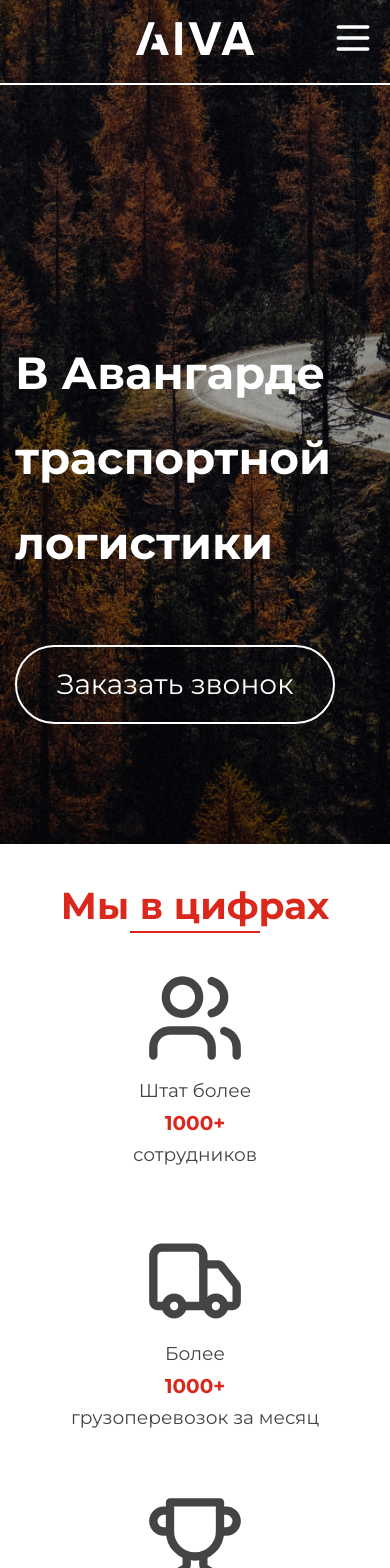
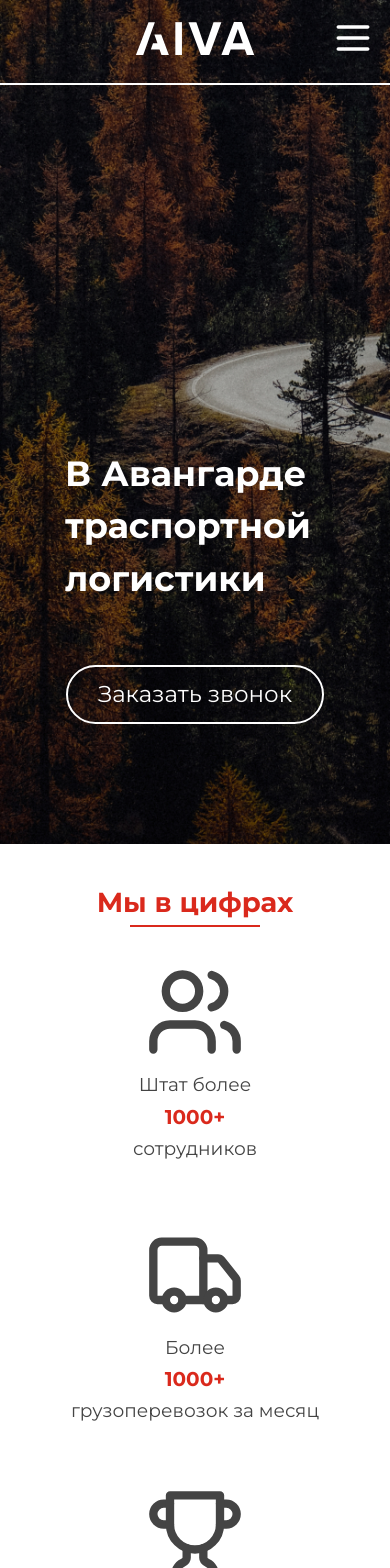
Before and after one commit to Arsaide/aiva, a Next.js app: page / in a window 390 px wide. Shown: the top 1568 px of the page. Built offline with nearby package versions, Linux system fonts and the light colour scheme.

Commit message:
- updated more styles

```diff
--- a/src/components/layout/ui/buttons/large-button/LargeButton.module.scss
+++ b/src/components/layout/ui/buttons/large-button/LargeButton.module.scss
@@ -1,11 +1,10 @@
 .btn {
   color: var(--white-text);
   border: 2px solid var(--white-text);
-  padding: 25px clamp(40px, 4.3vw, 75px);
-  font-size: clamp(28px, 2vw, 37.5px);
+  padding: clamp(15px, 2vw, 25px) clamp(30px, 4.3vw, 75px);
+  font-size: clamp(23px, 2vw, 37.5px);
   font-weight: 400;
   line-height: 24.7px;
-  letter-spacing: -4%;
   border-radius: 60px;
   transition: background-color .2s ease-out 0s;
   width: max-content;
--- a/src/components/pages/home-page/car-park/CarPark.module.scss
+++ b/src/components/pages/home-page/car-park/CarPark.module.scss
@@ -4,7 +4,7 @@
 }
 
 .title {
-  font-size: 37.5px;
+  font-size: clamp(27.5px, 5vw, 37.5px);
   font-weight: 700;
   line-height: calc(24.7 / 37.5 * 100%);
   letter-spacing: -4%;
--- a/src/components/pages/home-page/car-park/car-card/CarCard.module.scss
+++ b/src/components/pages/home-page/car-park/car-card/CarCard.module.scss
@@ -0,0 +1,46 @@
+.content {
+  display: flex;
+  text-align: left;
+  color: var(--gray-text);
+  gap: 20px;
+}
+
+.image {
+  flex: 0 0 auto;
+}
+
+.title {
+  font-size: clamp(25px, 3vw, 18px);
+  font-weight: 400;
+  line-height: calc(65 / 40 * 100%);
+  letter-spacing: -4%;
+  text-align: center;
+}
+
+.desc {
+  font-size: clamp(16px, 2vw, 14px);
+  line-height: calc(25 / 18 * 100%);
+  letter-spacing: -4%;
+}
+
+.props {
+  display: flex;
+  flex-direction: column;
+  gap: 10px;
+}
+
+.propsList {
+
+}
+
+.prop {
+
+}
+
+@media(max-width: 725.98px) {
+  .content {
+    flex-direction: column;
+    align-items: center;
+    gap: 5px;
+  }
+}
--- a/src/components/pages/home-page/info/Info.module.scss
+++ b/src/components/pages/home-page/info/Info.module.scss
@@ -5,10 +5,9 @@
 }
 
 .title {
-  font-size: 37.5px;
+  font-size: clamp(27.5px, 5vw, 37.5px);
   font-weight: 700;
   line-height: calc(24.7 / 37.5 * 100%);
-  letter-spacing: -4%;
   color: var(--red-text);
   position: relative;
   display: flex;
@@ -25,7 +24,7 @@
 }
 
 .subTitle {
-  font-size: 23.44px;
+  font-size: clamp(20.4px, 3vw, 23.4px);
   font-weight: 700;
   line-height: calc(24.7 / 23.44 * 100%);
   letter-spacing: -4%;
--- a/src/components/pages/home-page/main/Main.module.scss
+++ b/src/components/pages/home-page/main/Main.module.scss
@@ -13,9 +13,21 @@
 }
 
 .phraze {
+  --fz: clamp(35px, 3vw, 60px);
+  --lh: calc(var(--fz)/85 * 100%);
   color: var(--white-text);
-  font-size: clamp(45px, 3vw, 60px);
+  font-size: var(--fz);
   font-weight: 700;
-  line-height: 85px;
+  line-height: var(--lh);
   max-width: 420px;
 }
+
+@media(max-width: 549.98px) {
+  .content {
+    align-items: center;
+  }
+
+  .phraze {
+    max-width: 260px;
+  }
+}
```
